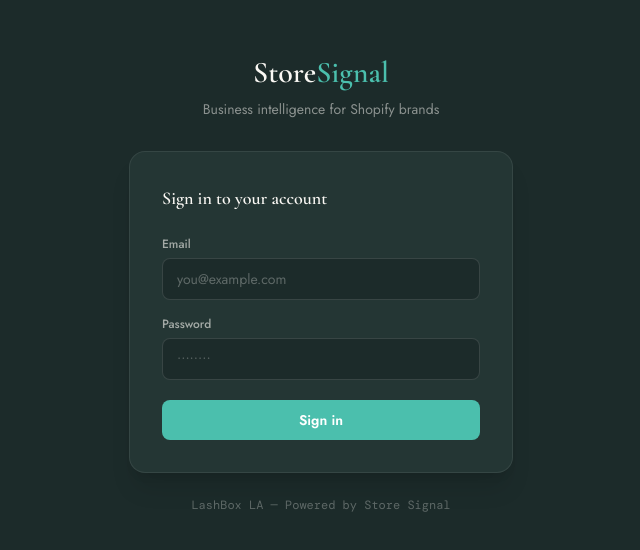
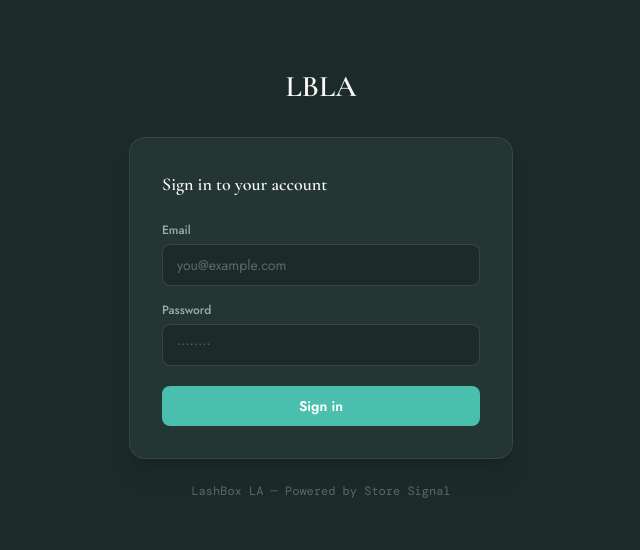
Before and after one commit to theoakagency/store-signal, a Next.js app: page /login in a window 1280 px wide. Shown: the part 116-666 px from the top of the page, without its empty margins (319-959 px from the left). Built offline with nearby package versions, Linux system fonts and the light colour scheme; no server answers.

Commit message:
Simplify login page branding to LBLA

```diff
--- a/app/login/page.tsx
+++ b/app/login/page.tsx
@@ -31,9 +31,8 @@ export default async function LoginPage({
         {/* Logo */}
         <div className="mb-8 text-center">
           <span className="font-display text-3xl font-semibold text-cream">
-            Store<span className="text-teal">Signal</span>
+            LBLA
           </span>
-          <p className="mt-2 text-sm text-cream/50">Business intelligence for Shopify brands</p>
         </div>
 
         {/* Card */}
```
